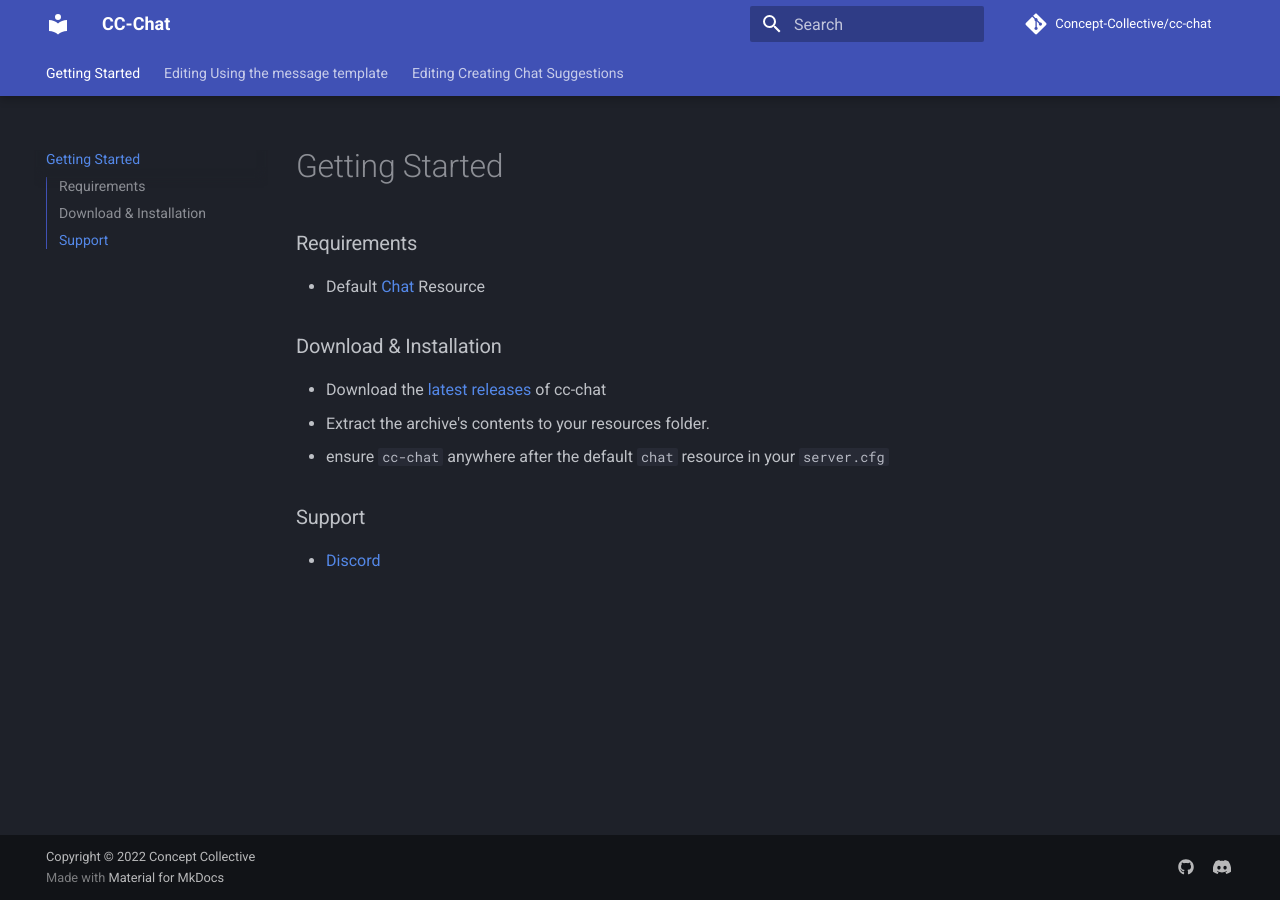
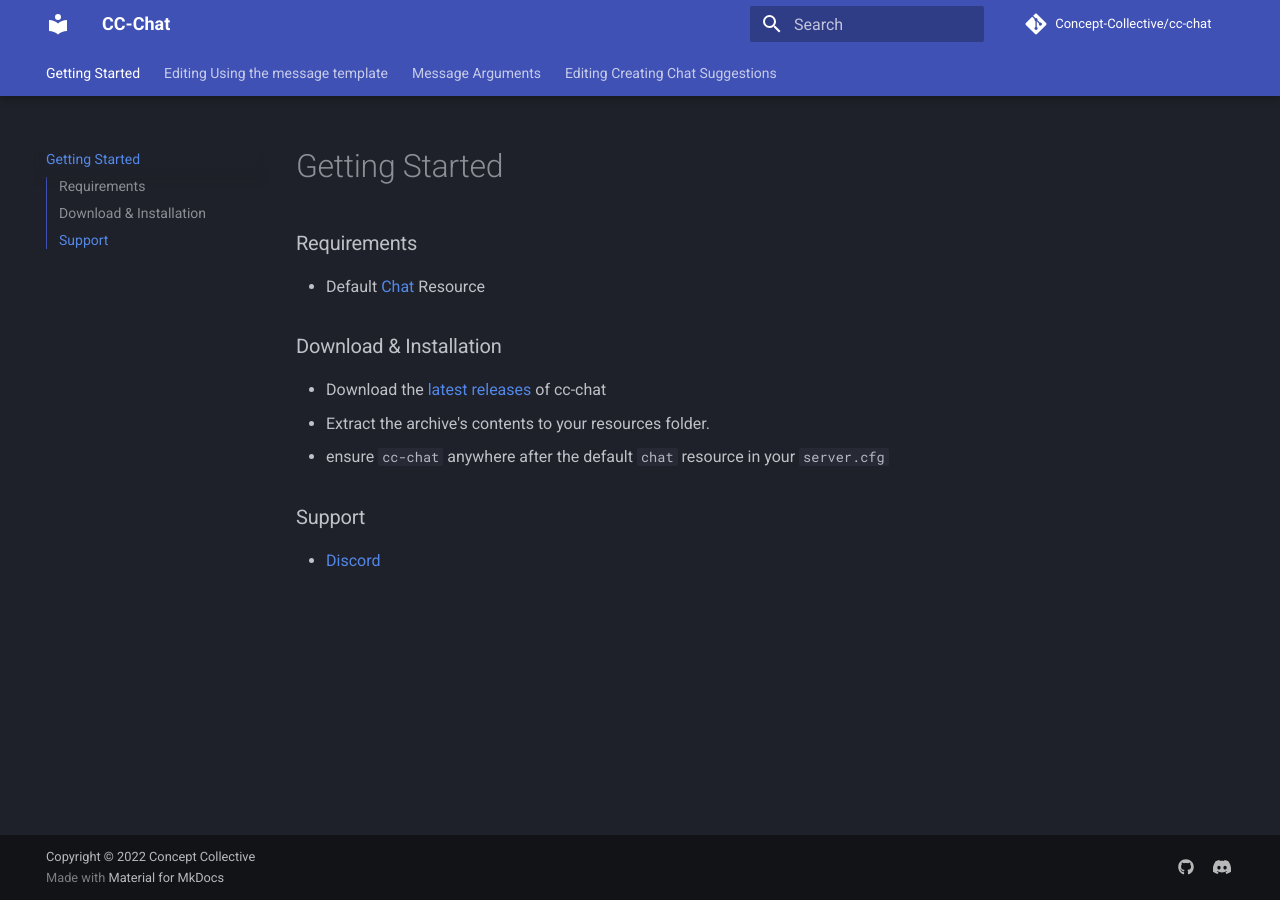
Before and after one commit to Concept-Collective/cc-chat, an MkDocs documentation site: the page built from docs/index.md, in a window 1280 px wide. Built offline with MkDocs 1.6.1 and Material for MkDocs 9.7.7, drawn with Linux system fonts in a browser that asks for light colours; comment, search, counter and statistics services are not loaded.

Commit message:
Update mkdocs.yml

```diff
--- a/mkdocs.yml
+++ b/mkdocs.yml
@@ -34,6 +34,7 @@
 nav:
   - 'index.md'
   - 'message-template.md'
+  - 'message-arguments.md'
   - 'create-suggestion.md'
 
 # Social
```
